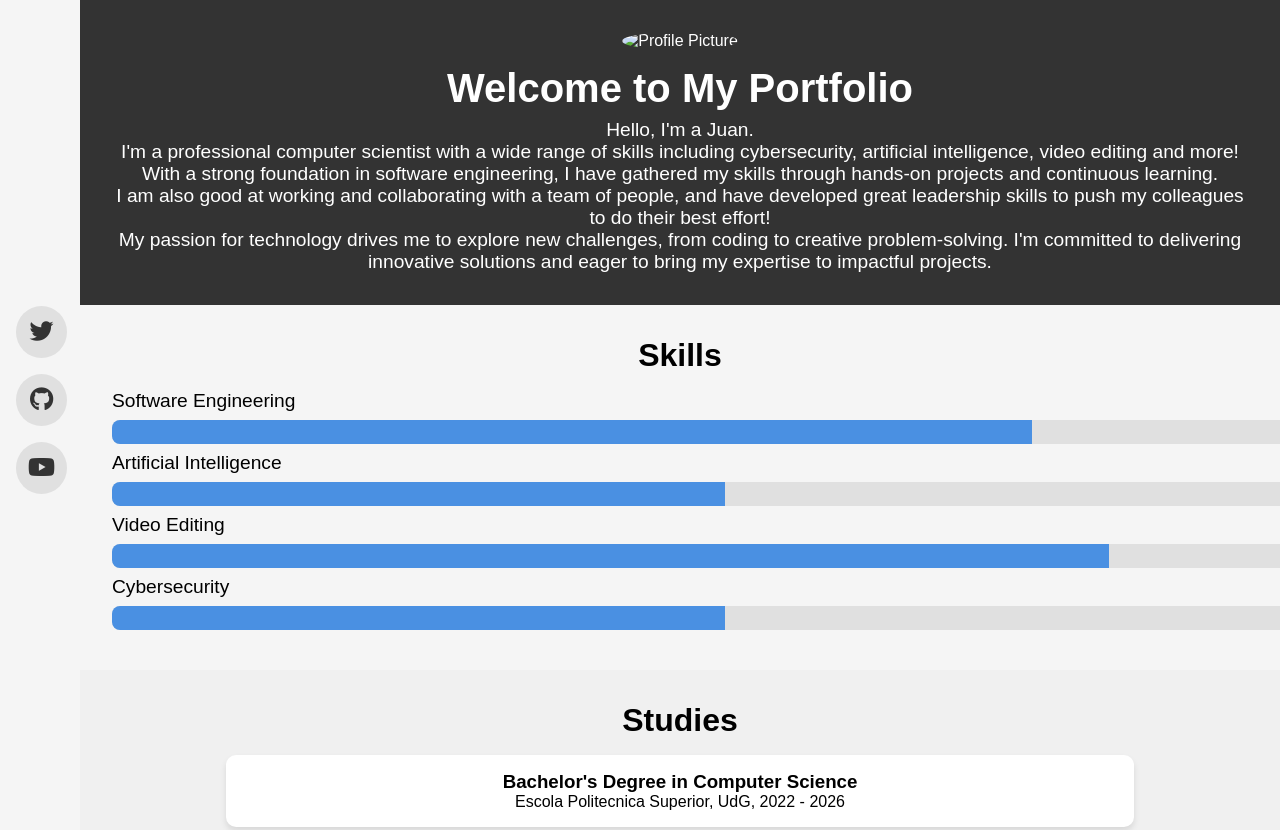
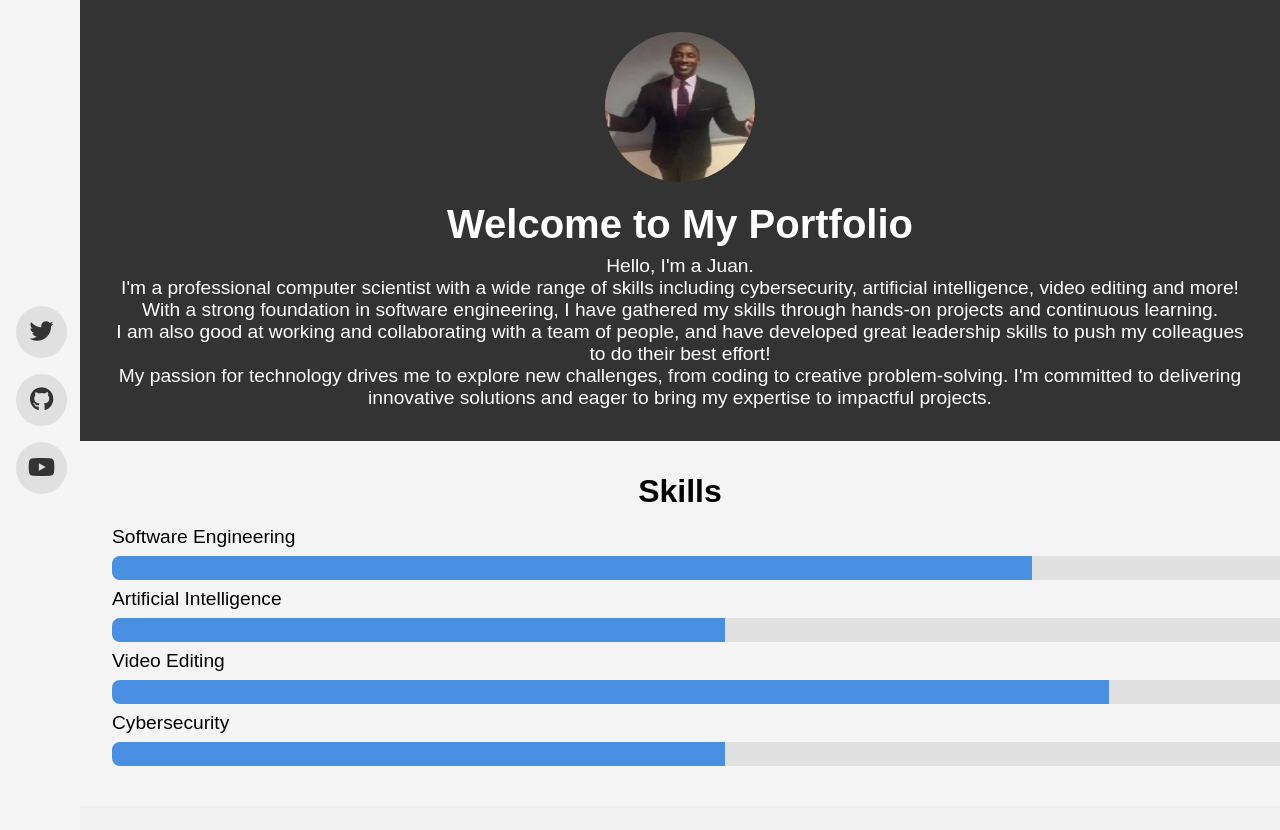
Before and after one commit to NotPamusa/CV, a plain HTML site: page index.html in a window 1280 px wide. Shown: the top 830 px of the page. Drawn offline with Linux system fonts and the light colour scheme.

Commit message:
updated image path, since it was not showing properly

```diff
--- a/index.html
+++ b/index.html
@@ -21,7 +21,7 @@
     </div>
 
     <header>
-        <img src="images.jpeg" alt="Profile Picture" class="profile-pic">
+        <img src="profilePicture.jpeg" alt="Profile Picture" class="profile-pic">
         <h1>Welcome to My Portfolio</h1>
         <p>Hello, I'm a Juan.</p>
         <p>I'm a professional computer scientist with a wide range of skills including cybersecurity, artificial intelligence, video editing and more!</p>
```
